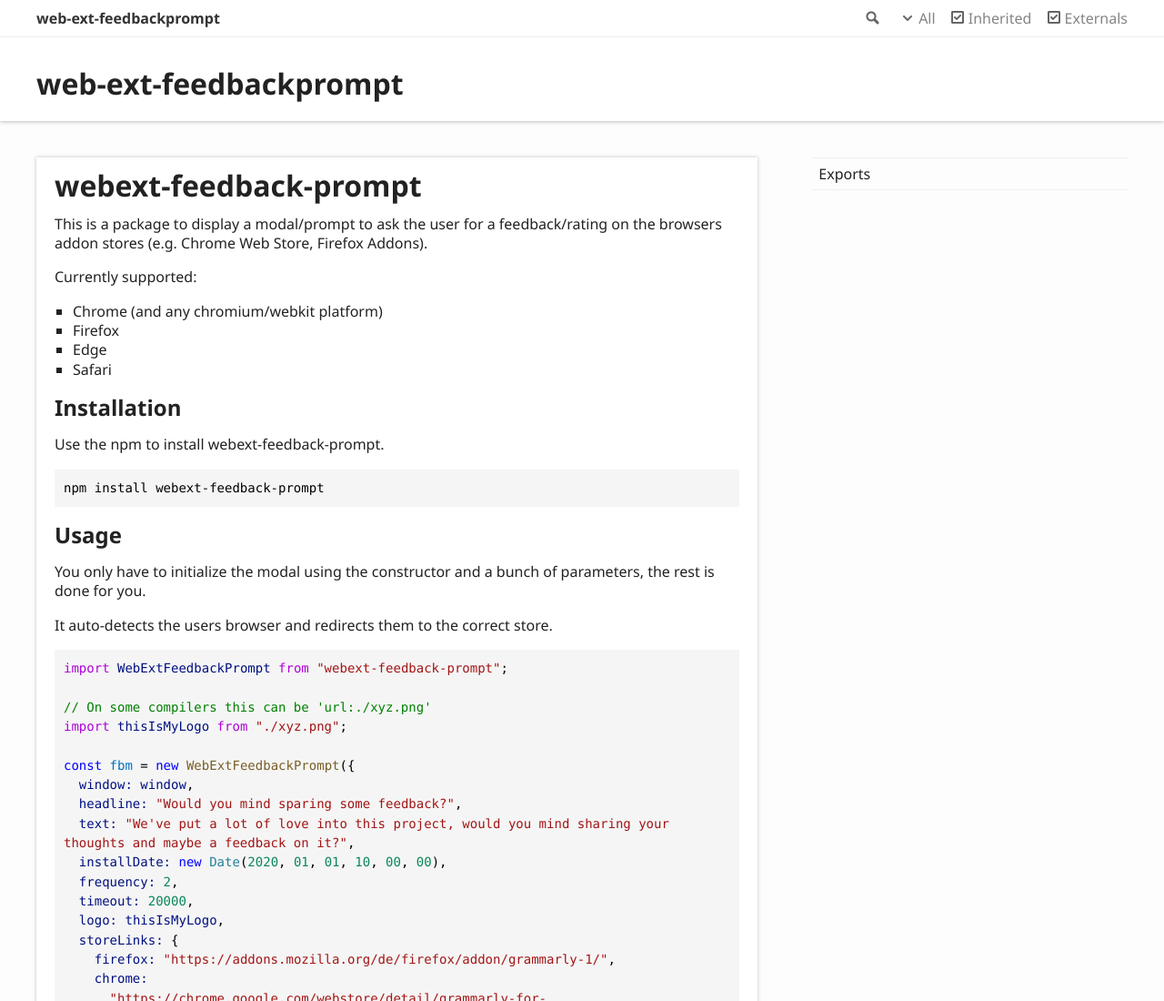
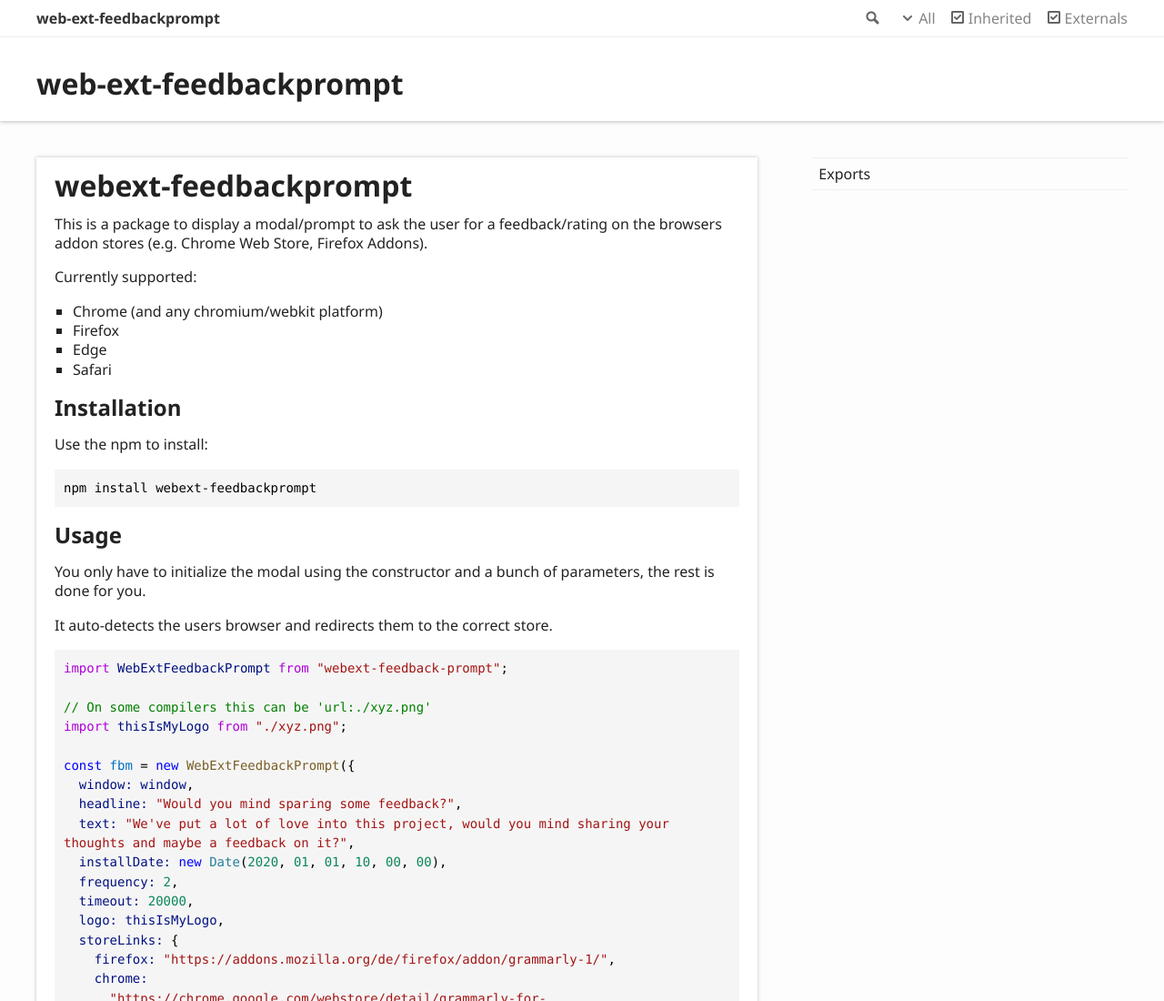
Before and after one commit to nikoisonfire/webext-feedback-popup, a plain HTML site: page index.html in a window 1280 px wide. Shown: the top 1100 px of the page at 91% size. Drawn offline with Linux system fonts and the light colour scheme.

Commit message:
Deploying to gh-pages from  @ 45da31abc76def0ed30428b88a05e65ebfcec26b 🚀

```diff
--- a/index.html
+++ b/index.html
@@ -58,8 +58,8 @@
 	<div class="row">
 		<div class="col-8 col-content">
 			<div class="tsd-panel tsd-typography">
-				<a href="#webext-feedback-prompt" id="webext-feedback-prompt" style="color: inherit; text-decoration: none;">
-					<h1>webext-feedback-prompt</h1>
+				<a href="#webext-feedbackprompt" id="webext-feedbackprompt" style="color: inherit; text-decoration: none;">
+					<h1>webext-feedbackprompt</h1>
 				</a>
 				<p>This is a package to display a modal/prompt to ask the user for a feedback/rating on the browsers addon stores (e.g. Chrome Web Store, Firefox Addons).</p>
 				<p>Currently supported:</p>
@@ -72,8 +72,8 @@
 				<a href="#installation" id="installation" style="color: inherit; text-decoration: none;">
 					<h2>Installation</h2>
 				</a>
-				<p>Use the npm to install webext-feedback-prompt.</p>
-				<pre><code class="language-bash"><span style="color: #000000">npm install webext-feedback-prompt</span>
+				<p>Use the npm to install:</p>
+				<pre><code class="language-bash"><span style="color: #000000">npm install webext-feedbackprompt</span>
 </code></pre>
 				<a href="#usage" id="usage" style="color: inherit; text-decoration: none;">
 					<h2>Usage</h2>
```
